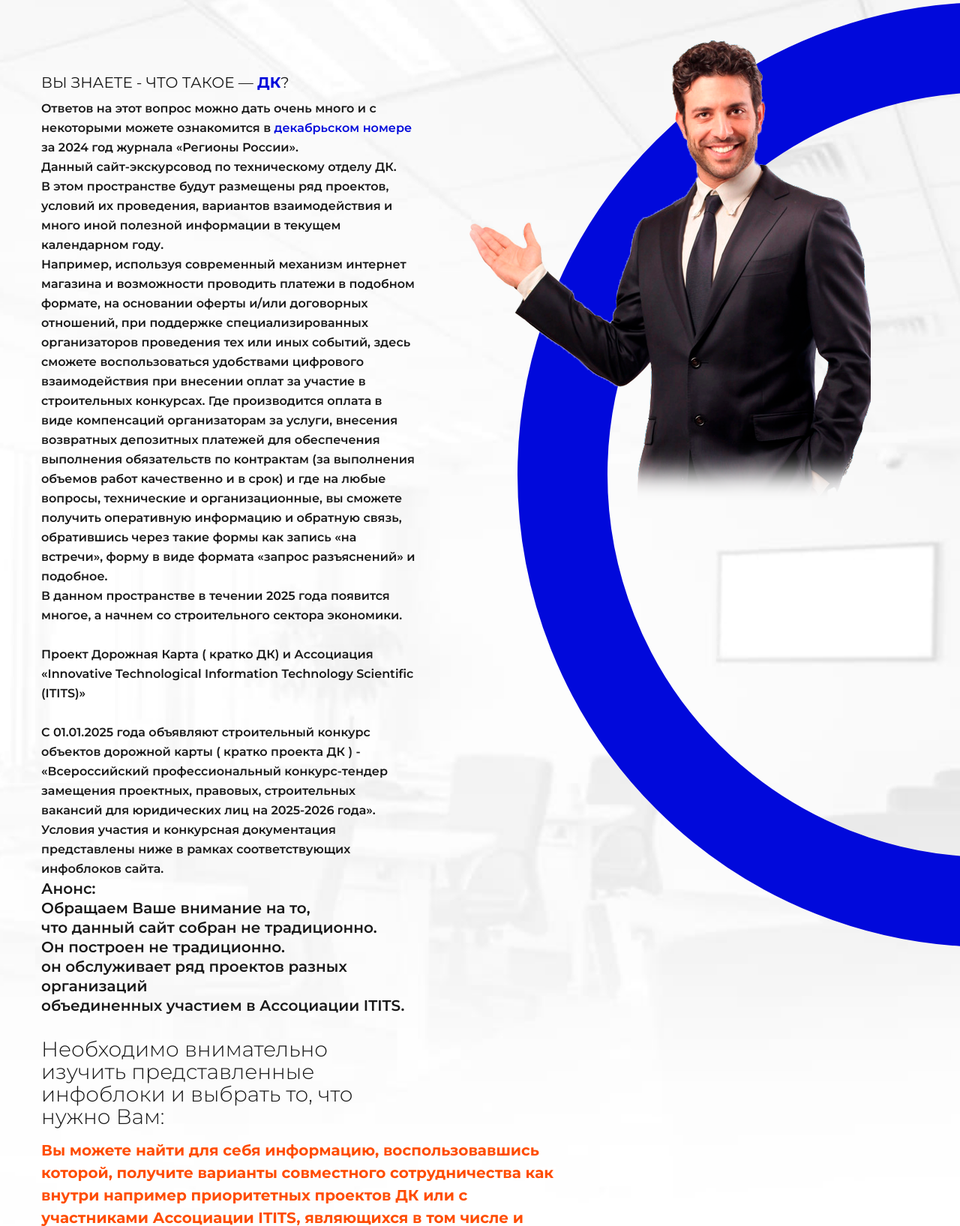
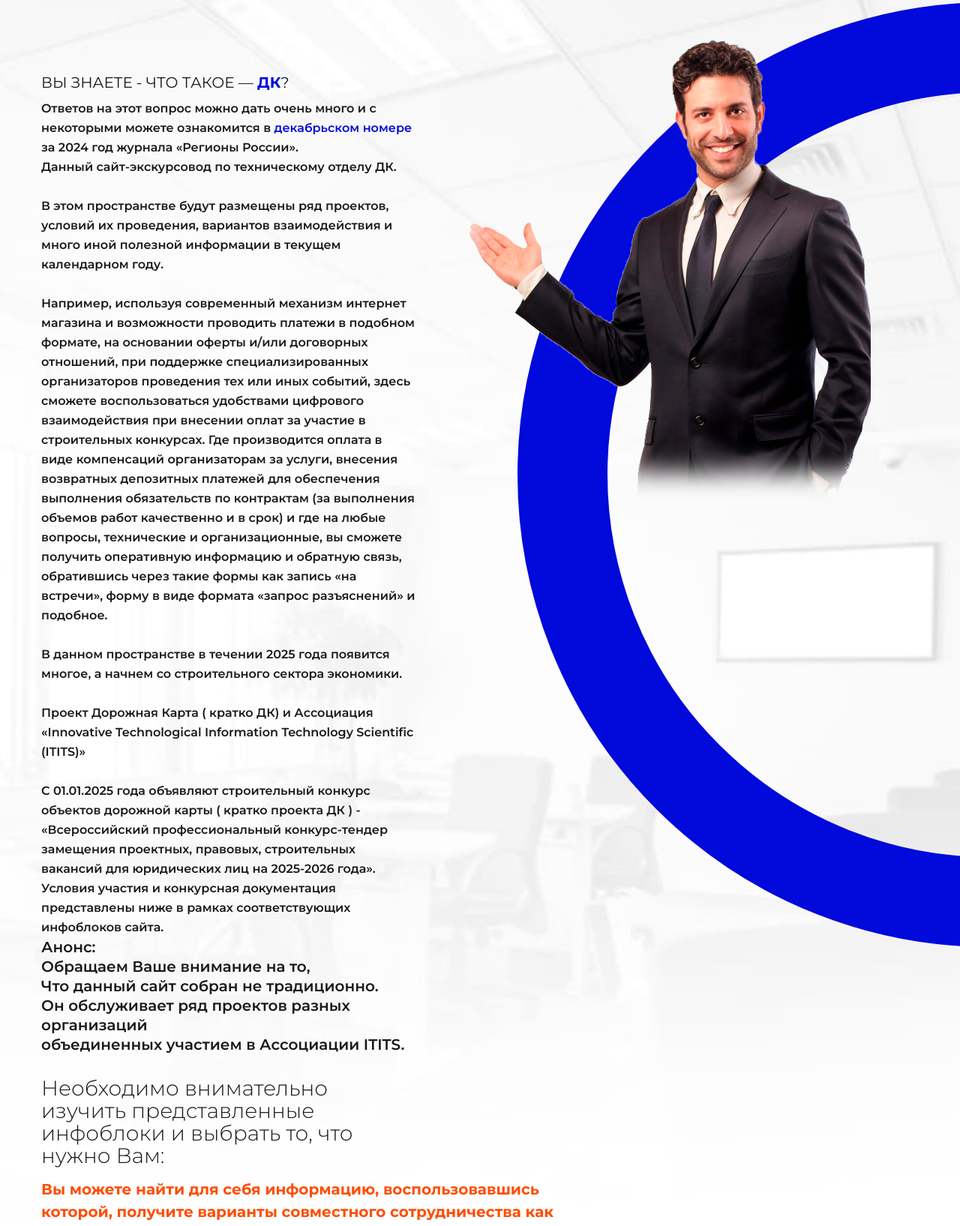
Before and after one commit to hmakhsudov/lawyer_website, a Django app: page / in a window 1280 px wide. Shown: the part 147-1782 px from the top of the page at 75% size. Run offline with Django 4.2, Linux system fonts and the light colour scheme; some libraries are stand-ins or nearby versions.

Commit message:
some changes

```diff
--- a/lawyer_website/templates/index.html
+++ b/lawyer_website/templates/index.html
@@ -19,8 +19,10 @@
                         <br>
                         Данный сайт-экскурсовод по техническому отделу ДК.
                         <br>
+                        <br>
                         В этом пространстве будут размещены ряд проектов, условий их проведения,
                         вариантов взаимодействия и много иной полезной информации в текущем календарном году.
+                        <br>
                         <br>
                         Например, используя современный механизм интернет магазина и возможности проводить платежи в
                         подобном формате, на основании оферты и/или договорных отношений, при поддержке
@@ -31,6 +33,7 @@
                         качественно и в срок) и где на любые вопросы, технические и организационные, вы сможете получить
                         оперативную информацию и обратную связь, обратившись через такие формы как запись «на встречи»,
                         форму в виде формата «запрос разъяснений» и подобное.
+                        <br>
                         <br>
                         В данном пространстве в течении 2025 года появится многое, а начнем со строительного сектора
                         экономики.
@@ -55,9 +58,8 @@
                     <span>Анонс:</span>
                     <span>Обращаем Ваше внимание на то,
                     </span>
-                    <span>что данный сайт собран не традиционно.</span>
-                    <span>Он построен не традиционно. </span>
-                    <span>он обслуживает ряд проектов разных организаций</span>
+                    <span>Что данный сайт собран не традиционно.</span>
+                    <span>Он обслуживает ряд проектов разных организаций</span>
                     <span>объединенных участием в Ассоциации ITITS. </span>
                 </h1>
                 <div class="promo__heading">Необходимо внимательно изучить представленные инфоблоки и выбрать то, что
```
